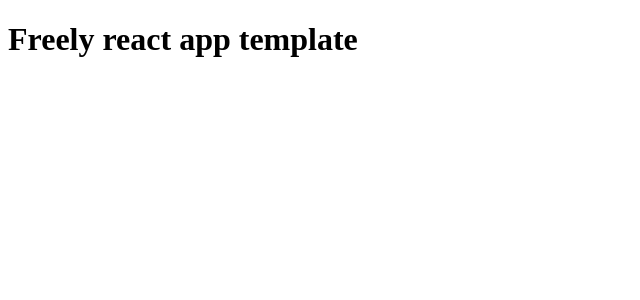
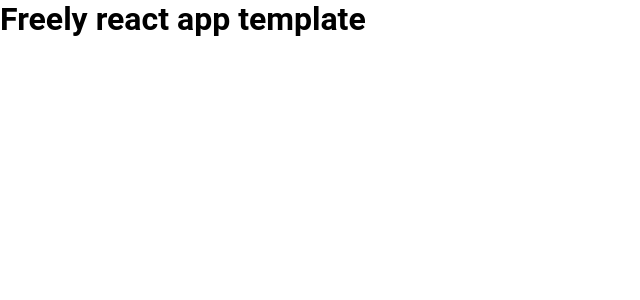
Before and after one commit to resh-ie/create-react-app-freely, a React (Create React App) app: page / in a window 1280 px wide. Shown: the top 300 px of the page, without its empty margins (0-640 px from the left). Built offline with nearby package versions, Linux system fonts and the light colour scheme.

Commit message:
adding sass and moving SF Pro font into a font folder

```diff
--- a/package.json
+++ b/package.json
@@ -14,6 +14,7 @@
     "react-dom": "^18.2.0",
     "react-hook-form": "^7.37.0",
     "react-scripts": "5.0.1",
+    "sass": "^1.55.0",
     "typescript": "^4.7.4",
     "web-vitals": "^2.1.4"
   },
--- /dev/null
+++ b/src/App.scss
@@ -0,0 +1,17 @@
+* {
+  margin: 0;
+  padding: 0;
+  outline: 0;
+  box-sizing: border-box;
+}
+
+// @font-face {
+//   font-family: 'SF Pro Display';
+//   src: local('SF Pro Display'),
+//     url('./assets/fonts/SF-Pro-Display-Regular.ttf') format('truetype');
+// }
+
+* {
+  // font-family: 'SF Pro Display';
+  font-family: 'Roboto', sans-serif;
+}
--- a/src/App.tsx
+++ b/src/App.tsx
@@ -1,4 +1,6 @@
 import { useEffect } from "react";
+import "./App.scss";
+
 import { fetchTripsData } from "./utils/mockApi";
 
 const App = () => {
```
Also changed, not shown: src/assets/fonts/SFProDisplay-Regular.ttf (renamed from src/assets/SFProDisplay-Regular.ttf), 1 other file (tests, documents, lock files or other folders).
